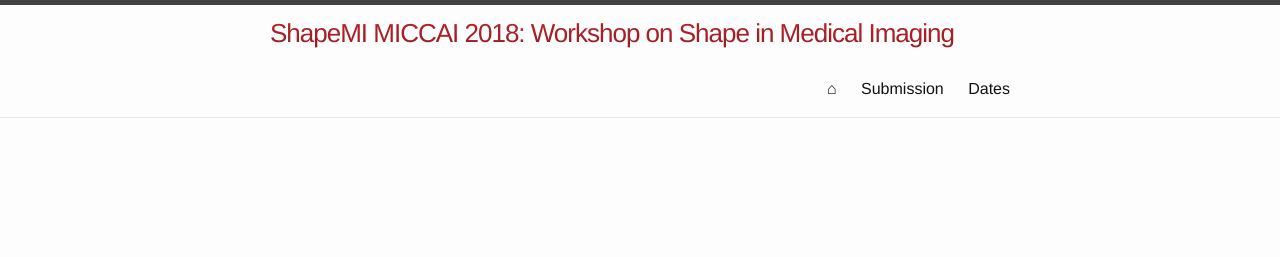
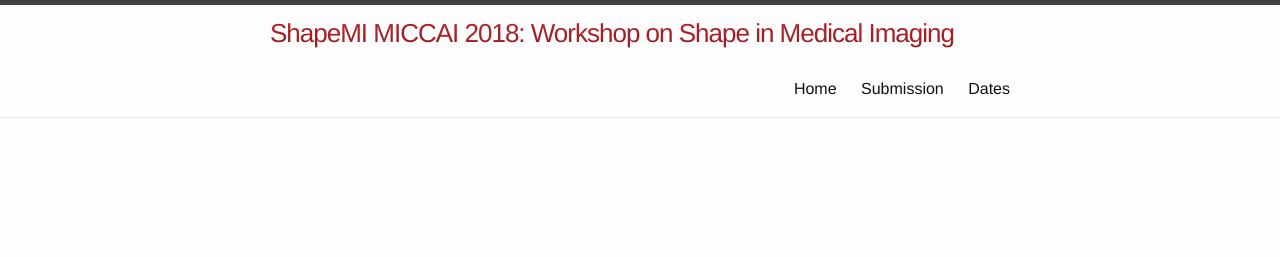
Before and after one commit to shapemi/shapemi2020, a Jekyll site: the page built from index.md, in a window 1280 px wide. Shown: the top 257 px of the page. Built offline with Jekyll 4.4.1, drawn with Linux system fonts in a browser that asks for light colours; our own code applies the rules of GitHub Pages for plain Markdown files.

Commit message:
Update header.html

```diff
--- a/_includes/header.html
+++ b/_includes/header.html
@@ -16,7 +16,7 @@
       </a>
 
       <div class="trigger">
-        <a class="page-link" href="/">&#8962;</a>
+        <a class="page-link" href="/">Home</a>
         {% assign sorted_pages = site.pages | sort:"order" %}
         {% for page in sorted_pages %}
           {% if page.title %}
```
